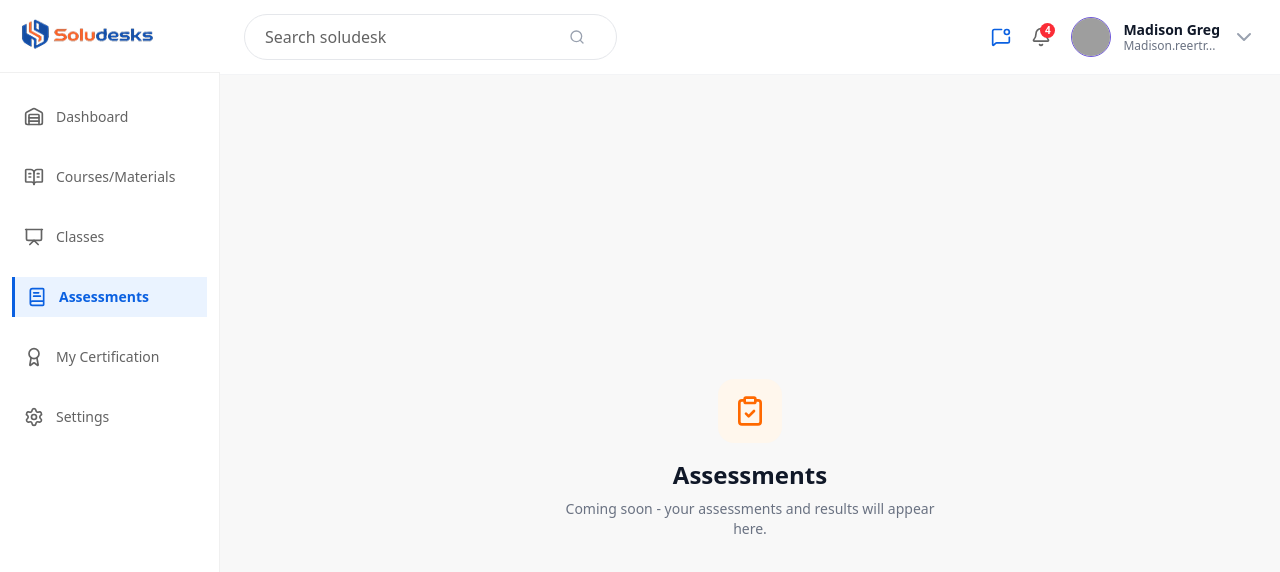
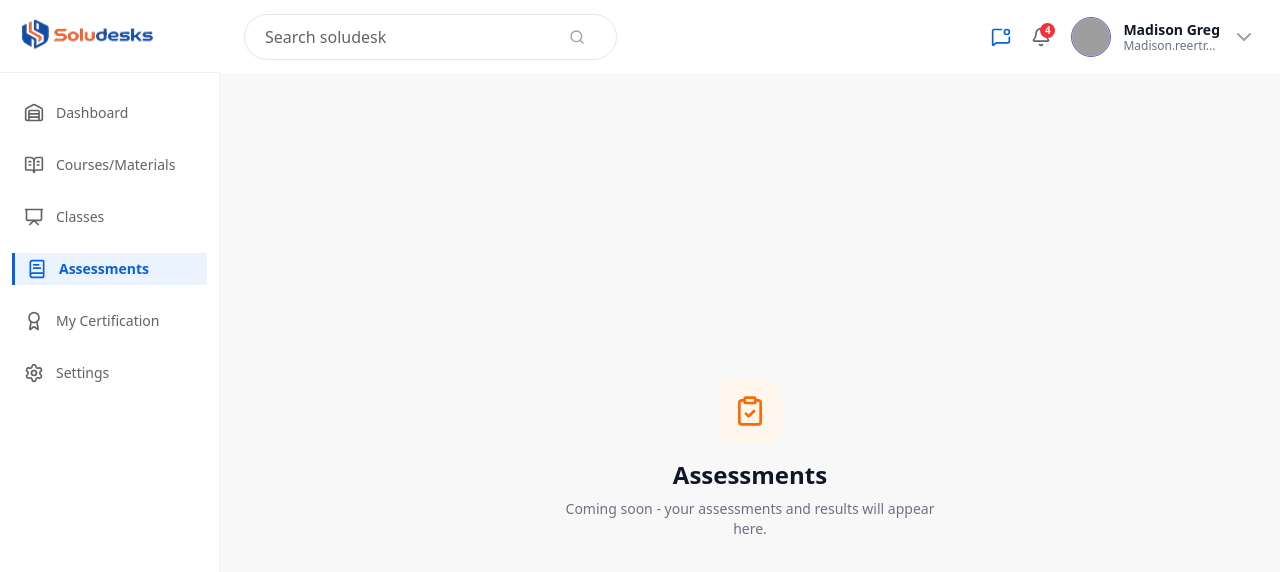
Before and after one commit to okekevicktur/victor-tses-assessment, a Next.js app: page /assessments in a window 1280 px wide. Shown: the top 572 px of the page. Built offline with nearby package versions, Linux system fonts and the light colour scheme; grey boxes are pictures that could not be loaded.

Commit message:
feat: fix the unique spacing for pixel-perfect responsive `Sidebar` component implementation

```diff
--- a/app/components/common/Sidebar.tsx
+++ b/app/components/common/Sidebar.tsx
@@ -94,7 +94,7 @@ export const Sidebar: React.FC<SidebarProps> = ({ className }) => {
                   href={item.href}
                   aria-current={active ? "page" : undefined}
                   className={twMerge(
-                    "flex items-center gap-3 px-3 py-2.5 text-sm font-medium transition-colors",
+                    "flex items-center gap-3 px-3 py-1.5 text-sm font-medium transition-colors",
                     active
                       ? "bg-[#EAF3FF] text-[#0A60E1] border-l-3 font-semibold border-[#0A60E1]"
                       : "text-[#636363] hover:bg-gray-50 hover:text-gray-900",
```
